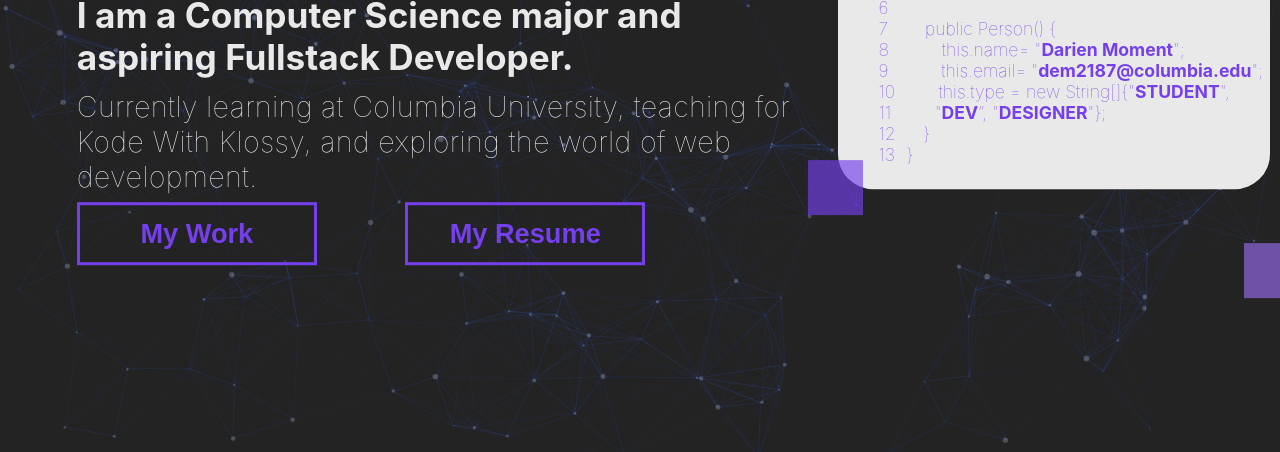
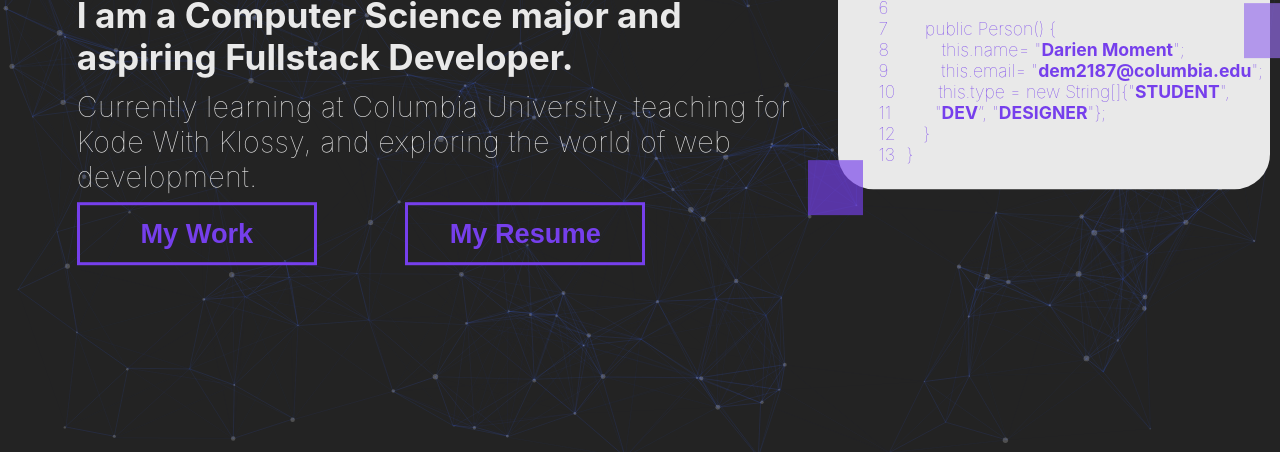
Before and after one commit to darmoment/darmoment.github.io, a plain HTML site: page index.html in a window 1280 px wide. Shown: the part 345-797 px from the top of the page. Drawn offline with nearby package versions, Linux system fonts and the light colour scheme; animation ran at ten frames a second.

Commit message:
editing code box

```diff
--- a/style.css
+++ b/style.css
@@ -108,7 +108,7 @@ button:hover {
     height: 3.4rem;
     position: relative;
     left: 94%;
-    top: 28%;
+    top: -15rem;
     opacity: 65%;
 }
 
```
